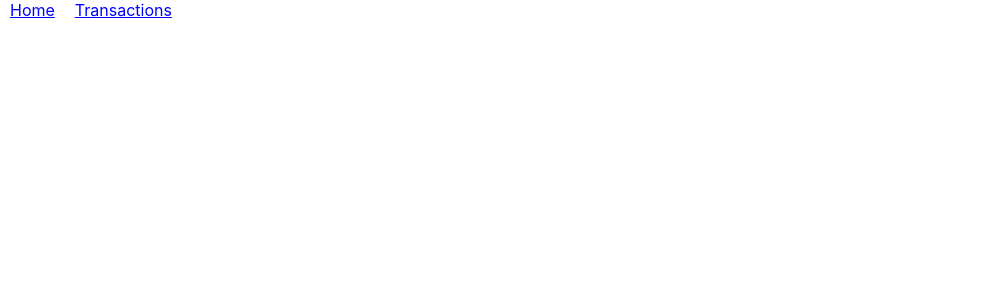
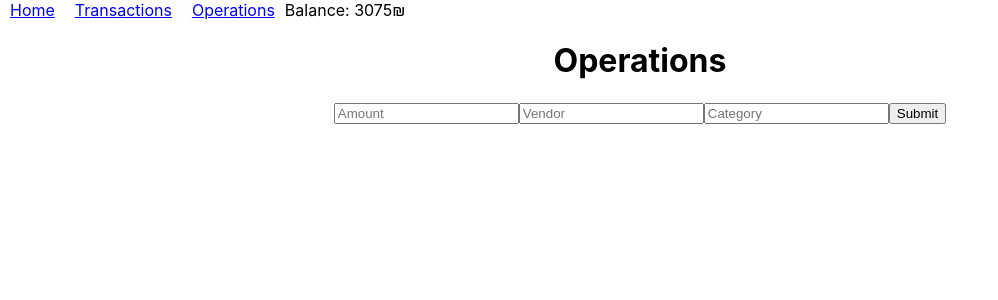
Before and after one commit to majdjb7/Bank, a React (Create React App) app: page /operations in a window 1280 px wide. Shown: the top 300 px of the page, without its empty margins (0-998 px from the left). Built offline with nearby package versions, Linux system fonts and the light colour scheme.

Commit message:
added inputs for components

```diff
--- a/src/App.css
+++ b/src/App.css
@@ -5,3 +5,8 @@
   text-align: left;
   /* text-shadow: -1px -1px 0 #ecf0f1, 1px -1px 0 #ecf0f1, -1px 1px 0 #ecf0f1, 1px 1px 0 black; */
 }
+
+#balance {
+  text-align: right;
+  display: inline-block;
+}
--- a/src/App.js
+++ b/src/App.js
@@ -15,26 +15,40 @@ class App extends Component {
         { amount: -7, vendor: "Runescape", category: "Entertainment" },
         { amount: -20, vendor: "Subway", category: "Food" },
         { amount: -98, vendor: "La Baguetterie", category: "Food" }
-      ]
+      ],
+      balance: 0
     }
   }
+
+  getBalance = () => {
+    let balance = 0
+    this.state.transactions.map(tr => balance += tr.amount)
+    return balance
+  }
+
+  addOperation = (params) => {
+    console.log(params)
+  }
+
+
   render() {
     const state = this.state
+    const balance = this.getBalance()
     return (
       <Router>
       <div className="App">
-          {/* <h1 id="logo">Bank</h1> */}
           <div id="main-links">
             <Link className="link" to="/">Home</Link>
             <Link className="link" to="/transactions">Transactions</Link>
+            <Link className="link" to="/operations">Operations</Link>
+            <span id="balance">Balance: {balance}₪</span>
 
-            {/* <Link className='link' to="/Majd1/Catalog">Catalog</Link> */}
           </div>
+
 
           {/* <Route path="/" exact render={() => <Home />}></Route> */}
           <Route path="/transactions" exact render={() => <Transactions  state={state}/>} />
-          {/* <Route path="/:userID/catalog" exact render={({ match }) => <Catalog match={match} state={state} makeRented={this.makeRented}/>} /> */}
-          {/* <Route path="/movies/:movieID" exact render={({ match }) => <MovieDetail match={match} state={state}/>}/> */}
+          <Route path="/operations" exact render={() => <Operations addOperation={this.addOperation} state={state}/>} />
         </div>
       </Router>
     );
--- a/src/components/Operations.js
+++ b/src/components/Operations.js
@@ -2,10 +2,40 @@ import React, { Component } from 'react'
 import '../styles/operations.css'
 
 class Operations extends Component {
+    constructor() {
+        super()
+        this.state = {
+            transactions: []
+        }
+    }
+    addOperation = () => {
+        this.props.addOperation(this.state)
+    }
+
+    handleInputChange = event => {
+        const {value, name} = event.target;
+        console.log(value, name)
+        let transactions = [...this.state.transactions]
+        let transaction = {[name]: value}
+        transactions.push(transaction)
+        this.setState({ transactions })
+        console.log(transactions)
+    }
+
+    showAlert = () => {
+        console.log(`${this.state.transactions}`)
+    }
+
     render() {
         return (
-            <div>
-
+            <div id="operations">
+                <h1>Operations</h1>
+                <div id="u-input">
+                    <input type="text" name="amount" placeholder="Amount" onChange={this.handleInputChange}/>
+                    <input type="text" name="vendor" placeholder="Vendor" onChange={this.handleInputChange}/>
+                    <input type="text" name="category" placeholder="Category" onChange={this.handleInputChange}/>
+                    <button onClick={this.showAlert}>Submit</button>
+                </div>
             </div>
         )
     }
--- a/src/styles/operations.css
+++ b/src/styles/operations.css
@@ -0,0 +1,3 @@
+#operations {
+    text-align: center;
+}
```
Also changed, not shown: src/components/Navbar.js (added).
